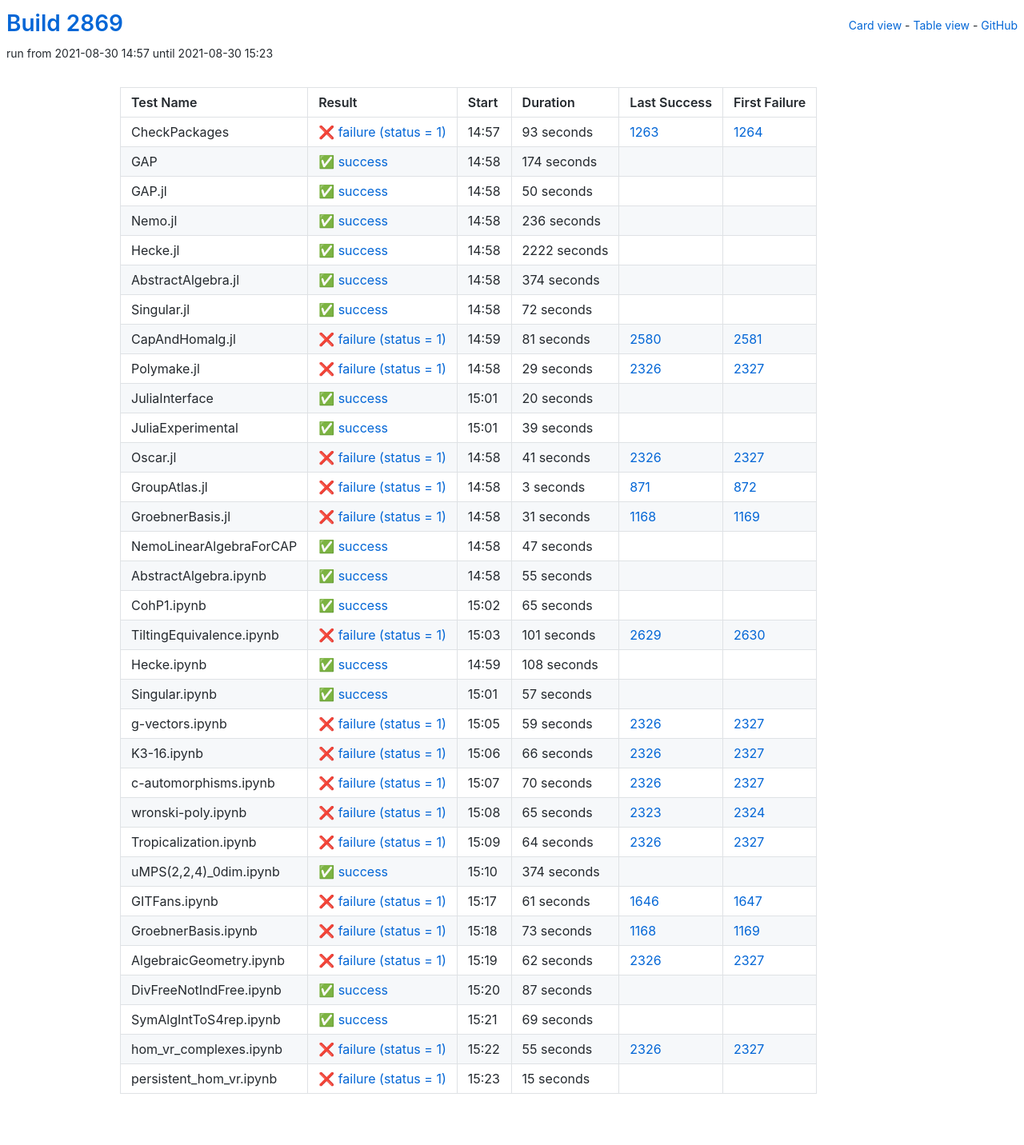
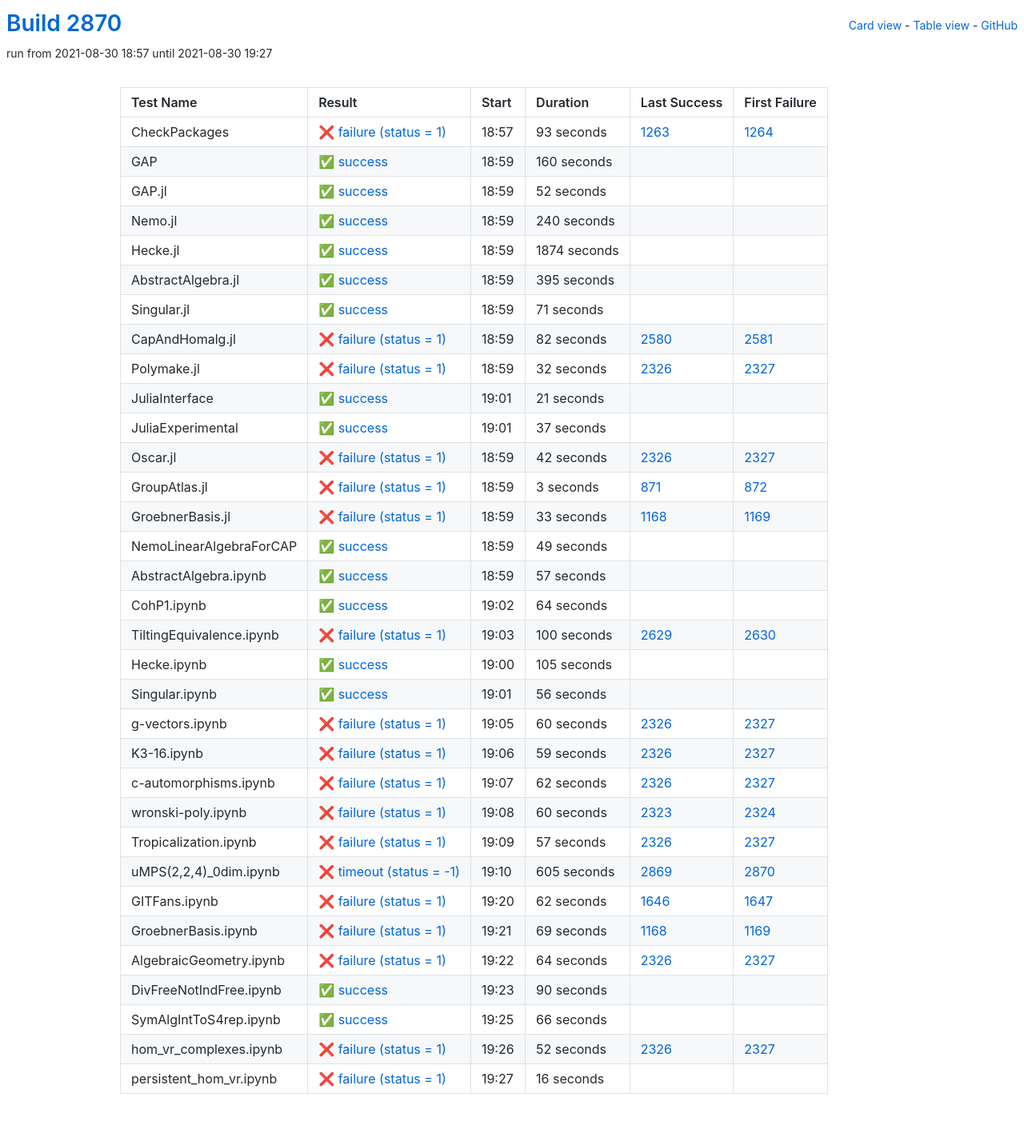
Before and after one commit to oscar-system/oscar-ci-status-stable, a Jekyll site: the page built from table.html, in a window 1280 px wide. Shown: the whole page at 80% size. Built offline with Jekyll 4.4.1, drawn with Linux system fonts in a browser that asks for light colours.

Commit message:
Build #2870

```diff
--- a/_data/ci.yml
+++ b/_data/ci.yml
@@ -1,6 +1,6 @@
 ---
-build: 2869
-build_url: https://oscarci.mathematik.uni-kl.de/job/oscar-stable/2869/
+build: 2870
+build_url: https://oscarci.mathematik.uni-kl.de/job/oscar-stable/2870/
 job: oscar-stable
 organization: oscar-system
 repo: oscar-ci-status-stable
@@ -8,8 +8,8 @@ repourl: https://github.com/oscar-system/oscar-ci-status-stable
 tests:
 - name: CheckPackages
   id: checkpackages
-  log: https://oscarci.mathematik.uni-kl.de/job/oscar-stable/2869/artifact/logs/build-2869/CheckPackages.log
-  start: 2021-08-30 14:57
+  log: https://oscarci.mathematik.uni-kl.de/job/oscar-stable/2870/artifact/logs/build-2870/CheckPackages.log
+  start: 2021-08-30 18:57
   success: false
   exitcode: 1
   status: failure
@@ -20,140 +20,140 @@ tests:
   first_failure_url: https://oscarci.mathematik.uni-kl.de/job/oscar-stable/1264/
 - name: GAP
   id: gap
-  log: https://oscarci.mathematik.uni-kl.de/job/oscar-stable/2869/artifact/logs/build-2869/GAP.log
-  start: 2021-08-30 14:58
+  log: https://oscarci.mathematik.uni-kl.de/job/oscar-stable/2870/artifact/logs/build-2870/GAP.log
+  start: 2021-08-30 18:59
   success: true
   exitcode: 0
   status: success
-  duration: 174
+  duration: 160
   last_success: false
   last_success_url:
   first_failure: false
   first_failure_url:
 - name: GAP.jl
   id: gap-jl
-  log: https://oscarci.mathematik.uni-kl.de/job/oscar-stable/2869/artifact/logs/build-2869/GAP.jl.log
-  start: 2021-08-30 14:58
+  log: https://oscarci.mathematik.uni-kl.de/job/oscar-stable/2870/artifact/logs/build-2870/GAP.jl.log
+  start: 2021-08-30 18:59
   success: true
   exitcode: 0
   status: success
-  duration: 50
+  duration: 52
   last_success: false
   last_success_url:
   first_failure: false
   first_failure_url:
 - name: Nemo.jl
   id: nemo-jl
-  log: https://oscarci.mathematik.uni-kl.de/job/oscar-stable/2869/artifact/logs/build-2869/Nemo.jl.log
-  start: 2021-08-30 14:58
+  log: https://oscarci.mathematik.uni-kl.de/job/oscar-stable/2870/artifact/logs/build-2870/Nemo.jl.log
+  start: 2021-08-30 18:59
   success: true
   exitcode: 0
   status: success
-  duration: 236
+  duration: 240
   last_success: false
   last_success_url:
   first_failure: false
   first_failure_url:
 - name: Hecke.jl
   id: hecke-jl
-  log: https://oscarci.mathematik.uni-kl.de/job/oscar-stable/2869/artifact/logs/build-2869/Hecke.jl.log
-  start: 2021-08-30 14:58
+  log: https://oscarci.mathematik.uni-kl.de/job/oscar-stable/2870/artifact/logs/build-2870/Hecke.jl.log
+  start: 2021-08-30 18:59
   success: true
   exitcode: 0
   status: success
-  duration: 2222
+  duration: 1874
   last_success: false
   last_success_url:
   first_failure: false
   first_failure_url:
 - name: AbstractAlgebra.jl
   id: abstractalgebra-jl
-  log: https://oscarci.mathematik.uni-kl.de/job/oscar-stable/2869/artifact/logs/build-2869/AbstractAlgebra.jl.log
-  start: 2021-08-30 14:58
+  log: https://oscarci.mathematik.uni-kl.de/job/oscar-stable/2870/artifact/logs/build-2870/AbstractAlgebra.jl.log
+  start: 2021-08-30 18:59
   success: true
   exitcode: 0
   status: success
-  duration: 374
+  duration: 395
   last_success: false
   last_success_url:
   first_failure: false
   first_failure_url:
 - name: Singular.jl
   id: singular-jl
-  log: https://oscarci.mathematik.uni-kl.de/job/oscar-stable/2869/artifact/logs/build-2869/Singular.jl.log
-  start: 2021-08-30 14:58
+  log: https://oscarci.mathematik.uni-kl.de/job/oscar-stable/2870/artifact/logs/build-2870/Singular.jl.log
+  start: 2021-08-30 18:59
   success: true
   exitcode: 0
   status: success
-  duration: 72
+  duration: 71
   last_success: false
   last_success_url:
   first_failure: false
   first_failure_url:
 - name: CapAndHomalg.jl
   id: capandhomalg-jl
-  log: https://oscarci.mathematik.uni-kl.de/job/oscar-stable/2869/artifact/logs/build-2869/CapAndHomalg.jl.log
-  start: 2021-08-30 14:59
+  log: https://oscarci.mathematik.uni-kl.de/job/oscar-stable/2870/artifact/logs/build-2870/CapAndHomalg.jl.log
+  start: 2021-08-30 18:59
   success: false
   exitcode: 1
   status: failure
-  duration: 81
+  duration: 82
   last_success: 2580
   last_success_url: https://oscarci.mathematik.uni-kl.de/job/oscar-stable/2580/
   first_failure: 2581
   first_failure_url: https://oscarci.mathematik.uni-kl.de/job/oscar-stable/2581/
 - name: Polymake.jl
   id: polymake-jl
-  log: https://oscarci.mathematik.uni-kl.de/job/oscar-stable/2869/artifact/logs/build-2869/Polymake.jl.log
-  start: 2021-08-30 14:58
+  log: https://oscarci.mathematik.uni-kl.de/job/oscar-stable/2870/artifact/logs/build-2870/Polymake.jl.log
+  start: 2021-08-30 18:59
   success: false
   exitcode: 1
   status: failure
-  duration: 29
+  duration: 32
   last_success: 2326
   last_success_url: https://oscarci.mathematik.uni-kl.de/job/oscar-stable/2326/
   first_failure: 2327
   first_failure_url: https://oscarci.mathematik.uni-kl.de/job/oscar-stable/2327/
 - name: JuliaInterface
   id: juliainterface
-  log: https://oscarci.mathematik.uni-kl.de/job/oscar-stable/2869/artifact/logs/build-2869/JuliaInterface.log
-  start: 2021-08-30 15:01
+  log: https://oscarci.mathematik.uni-kl.de/job/oscar-stable/2870/artifact/logs/build-2870/JuliaInterface.log
+  start: 2021-08-30 19:01
   success: true
   exitcode: 0
   status: success
-  duration: 20
+  duration: 21
   last_success: false
   last_success_url:
   first_failure: false
   first_failure_url:
 - name: JuliaExperimental
   id: juliaexperimental
-  log: https://oscarci.mathematik.uni-kl.de/job/oscar-stable/2869/artifact/logs/build-2869/JuliaExperimental.log
-  start: 2021-08-30 15:01
+  log: https://oscarci.mathematik.uni-kl.de/job/oscar-stable/2870/artifact/logs/build-2870/JuliaExperimental.log
+  start: 2021-08-30 19:01
   success: true
   exitcode: 0
   status: success
-  duration: 39
+  duration: 37
   last_success: false
   last_success_url:
   first_failure: false
   first_failure_url:
 - name: Oscar.jl
   id: oscar-jl
-  log: https://oscarci.mathematik.uni-kl.de/job/oscar-stable/2869/artifact/logs/build-2869/Oscar.jl.log
-  start: 2021-08-30 14:58
+  log: https://oscarci.mathematik.uni-kl.de/job/oscar-stable/2870/artifact/logs/build-2870/Oscar.jl.log
+  start: 2021-08-30 18:59
   success: false
   exitcode: 1
   status: failure
-  duration: 41
+  duration: 42
   last_success: 2326
   last_success_url: https://oscarci.mathematik.uni-kl.de/job/oscar-stable/2326/
   first_failure: 2327
   first_failure_url: https://oscarci.mathematik.uni-kl.de/job/oscar-stable/2327/
 - name: GroupAtlas.jl
   id: groupatlas-jl
-  log: https://oscarci.mathematik.uni-kl.de/job/oscar-stable/2869/artifact/logs/build-2869/GroupAtlas.jl.log
-  start: 2021-08-30 14:58
+  log: https://oscarci.mathematik.uni-kl.de/job/oscar-stable/2870/artifact/logs/build-2870/GroupAtlas.jl.log
+  start: 2021-08-30 18:59
   success: false
   exitcode: 1
   status: failure
@@ -164,80 +164,32 @@ tests:
   first_failure_url: https://oscarci.mathematik.uni-kl.de/job/oscar-stable/872/
 - name: GroebnerBasis.jl
   id: groebnerbasis-jl
-  log: https://oscarci.mathematik.uni-kl.de/job/oscar-stable/2869/artifact/logs/build-2869/GroebnerBasis.jl.log
-  start: 2021-08-30 14:58
+  log: https://oscarci.mathematik.uni-kl.de/job/oscar-stable/2870/artifact/logs/build-2870/GroebnerBasis.jl.log
+  start: 2021-08-30 18:59
   success: false
   exitcode: 1
   status: failure
-  duration: 31
+  duration: 33
   last_success: 1168
   last_success_url: https://oscarci.mathematik.uni-kl.de/job/oscar-stable/1168/
   first_failure: 1169
   first_failure_url: https://oscarci.mathematik.uni-kl.de/job/oscar-stable/1169/
 - name: NemoLinearAlgebraForCAP
   id: nemolinearalgebraforcap
-  log: https://oscarci.mathematik.uni-kl.de/job/oscar-stable/2869/artifact/logs/build-2869/NemoLinearAlgebraForCAP.log
-  start: 2021-08-30 14:58
+  log: https://oscarci.mathematik.uni-kl.de/job/oscar-stable/2870/artifact/logs/build-2870/NemoLinearAlgebraForCAP.log
+  start: 2021-08-30 18:59
   success: true
   exitcode: 0
   status: success
-  duration: 47
+  duration: 49
   last_success: false
   last_success_url:
   first_failure: false
   first_failure_url:
 - name: AbstractAlgebra.ipynb
   id: abstractalgebra-ipynb
-  log: https://oscarci.mathematik.uni-kl.de/job/oscar-stable/2869/artifact/logs/build-2869/AbstractAlgebra.ipynb.log
-  start: 2021-08-30 14:58
-  success: true
-  exitcode: 0
-  status: success
-  duration: 55
-  last_success: false
-  last_success_url:
-  first_failure: false
-  first_failure_url:
-- name: CohP1.ipynb
-  id: cohp1-ipynb
-  log: https://oscarci.mathematik.uni-kl.de/job/oscar-stable/2869/artifact/logs/build-2869/CohP1.ipynb.log
-  start: 2021-08-30 15:02
-  success: true
-  exitcode: 0
-  status: success
-  duration: 65
-  last_success: false
-  last_success_url:
-  first_failure: false
-  first_failure_url:
-- name: TiltingEquivalence.ipynb
-  id: tiltingequivalence-ipynb
-  log: https://oscarci.mathematik.uni-kl.de/job/oscar-stable/2869/artifact/logs/build-2869/TiltingEquivalence.ipynb.log
-  start: 2021-08-30 15:03
-  success: false
-  exitcode: 1
-  status: failure
-  duration: 101
-  last_success: 2629
-  last_success_url: https://oscarci.mathematik.uni-kl.de/job/oscar-stable/2629/
-  first_failure: 2630
-  first_failure_url: https://oscarci.mathematik.uni-kl.de/job/oscar-stable/2630/
-- name: Hecke.ipynb
-  id: hecke-ipynb
-  log: https://oscarci.mathematik.uni-kl.de/job/oscar-stable/2869/artifact/logs/build-2869/Hecke.ipynb.log
-  start: 2021-08-30 14:59
-  success: true
-  exitcode: 0
-  status: success
-  duration: 108
-  last_success: false
-  last_success_url:
-  first_failure: false
-  first_failure_url:
-- name: Singular.ipynb
-  id: singular-ipynb
-  log: https://oscarci.mathematik.uni-kl.de/job/oscar-stable/2869/artifact/logs/build-2869/Singular.ipynb.log
-  start: 2021-08-30 15:01
+  log: https://oscarci.mathematik.uni-kl.de/job/oscar-stable/2870/artifact/logs/build-2870/AbstractAlgebra.ipynb.log
+  start: 2021-08-30 18:59
   success: true
   exitcode: 0
   status: success
@@ -246,10 +198,70 @@ tests:
   last_success_url:
   first_failure: false
   first_failure_url:
+- name: CohP1.ipynb
+  id: cohp1-ipynb
+  log: https://oscarci.mathematik.uni-kl.de/job/oscar-stable/2870/artifact/logs/build-2870/CohP1.ipynb.log
+  start: 2021-08-30 19:02
+  success: true
+  exitcode: 0
+  status: success
+  duration: 64
+  last_success: false
+  last_success_url:
+  first_failure: false
+  first_failure_url:
+- name: TiltingEquivalence.ipynb
+  id: tiltingequivalence-ipynb
+  log: https://oscarci.mathematik.uni-kl.de/job/oscar-stable/2870/artifact/logs/build-2870/TiltingEquivalence.ipynb.log
+  start: 2021-08-30 19:03
+  success: false
+  exitcode: 1
+  status: failure
+  duration: 100
+  last_success: 2629
+  last_success_url: https://oscarci.mathematik.uni-kl.de/job/oscar-stable/2629/
+  first_failure: 2630
+  first_failure_url: https://oscarci.mathematik.uni-kl.de/job/oscar-stable/2630/
+- name: Hecke.ipynb
+  id: hecke-ipynb
+  log: https://oscarci.mathematik.uni-kl.de/job/oscar-stable/2870/artifact/logs/build-2870/Hecke.ipynb.log
+  start: 2021-08-30 19:00
+  success: true
+  exitcode: 0
+  status: success
+  duration: 105
+  last_success: false
+  last_success_url:
+  first_failure: false
+  first_failure_url:
+- name: Singular.ipynb
+  id: singular-ipynb
+  log: https://oscarci.mathematik.uni-kl.de/job/oscar-stable/2870/artifact/logs/build-2870/Singular.ipynb.log
+  start: 2021-08-30 19:01
+  success: true
+  exitcode: 0
+  status: success
+  duration: 56
+  last_success: false
+  last_success_url:
+  first_failure: false
+  first_failure_url:
 - name: g-vectors.ipynb
   id: g-vectors-ipynb
-  log: https://oscarci.mathematik.uni-kl.de/job/oscar-stable/2869/artifact/logs/build-2869/g-vectors.ipynb.log
-  start: 2021-08-30 15:05
+  log: https://oscarci.mathematik.uni-kl.de/job/oscar-stable/2870/artifact/logs/build-2870/g-vectors.ipynb.log
+  start: 2021-08-30 19:05
+  success: false
+  exitcode: 1
+  status: failure
+  duration: 60
+  last_success: 2326
+  last_success_url: https://oscarci.mathematik.uni-kl.de/job/oscar-stable/2326/
+  first_failure: 2327
+  first_failure_url: https://oscarci.mathematik.uni-kl.de/job/oscar-stable/2327/
+- name: K3-16.ipynb
+  id: k3-16-ipynb
+  log: https://oscarci.mathematik.uni-kl.de/job/oscar-stable/2870/artifact/logs/build-2870/K3-16.ipynb.log
+  start: 2021-08-30 19:06
   success: false
   exitcode: 1
   status: failure
@@ -258,46 +270,82 @@ tests:
   last_success_url: https://oscarci.mathematik.uni-kl.de/job/oscar-stable/2326/
   first_failure: 2327
   first_failure_url: https://oscarci.mathematik.uni-kl.de/job/oscar-stable/2327/
-- name: K3-16.ipynb
-  id: k3-16-ipynb
-  log: https://oscarci.mathematik.uni-kl.de/job/oscar-stable/2869/artifact/logs/build-2869/K3-16.ipynb.log
-  start: 2021-08-30 15:06
+- name: c-automorphisms.ipynb
+  id: c-automorphisms-ipynb
+  log: https://oscarci.mathematik.uni-kl.de/job/oscar-stable/2870/artifact/logs/build-2870/c-automorphisms.ipynb.log
+  start: 2021-08-30 19:07
   success: false
   exitcode: 1
   status: failure
-  duration: 66
-  last_success: 2326
-  last_success_url: https://oscarci.mathematik.uni-kl.de/job/oscar-stable/2326/
-  first_failure: 2327
-  first_failure_url: https://oscarci.mathematik.uni-kl.de/job/oscar-stable/2327/
-- name: c-automorphisms.ipynb
-  id: c-automorphisms-ipynb
-  log: https://oscarci.mathematik.uni-kl.de/job/oscar-stable/2869/artifact/logs/build-2869/c-automorphisms.ipynb.log
-  start: 2021-08-30 15:07
-  success: false
-  exitcode: 1
-  status: failure
-  duration: 70
+  duration: 62
   last_success: 2326
   last_success_url: https://oscarci.mathematik.uni-kl.de/job/oscar-stable/2326/
   first_failure: 2327
   first_failure_url: https://oscarci.mathematik.uni-kl.de/job/oscar-stable/2327/
 - name: wronski-poly.ipynb
   id: wronski-poly-ipynb
-  log: https://oscarci.mathematik.uni-kl.de/job/oscar-stable/2869/artifact/logs/build-2869/wronski-poly.ipynb.log
-  start: 2021-08-30 15:08
+  log: https://oscarci.mathematik.uni-kl.de/job/oscar-stable/2870/artifact/logs/build-2870/wronski-poly.ipynb.log
+  start: 2021-08-30 19:08
   success: false
   exitcode: 1
   status: failure
-  duration: 65
+  duration: 60
   last_success: 2323
   last_success_url: https://oscarci.mathematik.uni-kl.de/job/oscar-stable/2323/
   first_failure: 2324
   first_failure_url: https://oscarci.mathematik.uni-kl.de/job/oscar-stable/2324/
 - name: Tropicalization.ipynb
   id: tropicalization-ipynb
-  log: https://oscarci.mathematik.uni-kl.de/job/oscar-stable/2869/artifact/logs/build-2869/Tropicalization.ipynb.log
-  start: 2021-08-30 15:09
+  log: https://oscarci.mathematik.uni-kl.de/job/oscar-stable/2870/artifact/logs/build-2870/Tropicalization.ipynb.log
+  start: 2021-08-30 19:09
+  success: false
+  exitcode: 1
+  status: failure
+  duration: 57
+  last_success: 2326
+  last_success_url: https://oscarci.mathematik.uni-kl.de/job/oscar-stable/2326/
+  first_failure: 2327
+  first_failure_url: https://oscarci.mathematik.uni-kl.de/job/oscar-stable/2327/
+- name: uMPS(2,2,4)_0dim.ipynb
+  id: umps-2-2-4-0dim-ipynb
+  log: https://oscarci.mathematik.uni-kl.de/job/oscar-stable/2870/artifact/logs/build-2870/uMPS-2-2-4-_0dim.ipynb.log
+  start: 2021-08-30 19:10
+  success: false
+  exitcode: -1
+  status: timeout
+  duration: 605
+  last_success: 2869
+  last_success_url: https://oscarci.mathematik.uni-kl.de/job/oscar-stable/2869/
+  first_failure: 2870
+  first_failure_url: https://oscarci.mathematik.uni-kl.de/job/oscar-stable/2870/
+- name: GITFans.ipynb
+  id: gitfans-ipynb
+  log: https://oscarci.mathematik.uni-kl.de/job/oscar-stable/2870/artifact/logs/build-2870/GITFans.ipynb.log
+  start: 2021-08-30 19:20
+  success: false
+  exitcode: 1
+  status: failure
+  duration: 62
+  last_success: 1646
+  last_success_url: https://oscarci.mathematik.uni-kl.de/job/oscar-stable/1646/
+  first_failure: 1647
+  first_failure_url: https://oscarci.mathematik.uni-kl.de/job/oscar-stable/1647/
+- name: GroebnerBasis.ipynb
+  id: groebnerbasis-ipynb
+  log: https://oscarci.mathematik.uni-kl.de/job/oscar-stable/2870/artifact/logs/build-2870/GroebnerBasis.ipynb.log
+  start: 2021-08-30 19:21
+  success: false
+  exitcode: 1
+  status: failure
+  duration: 69
+  last_success: 1168
+  last_success_url: https://oscarci.mathematik.uni-kl.de/job/oscar-stable/1168/
+  first_failure: 1169
+  first_failure_url: https://oscarci.mathematik.uni-kl.de/job/oscar-stable/1169/
+- name: AlgebraicGeometry.ipynb
+  id: algebraicgeometry-ipynb
+  log: https://oscarci.mathematik.uni-kl.de/job/oscar-stable/2870/artifact/logs/build-2870/AlgebraicGeometry.ipynb.log
+  start: 2021-08-30 19:22
   success: false
   exitcode: 1
   status: failure
@@ -306,98 +354,50 @@ tests:
   last_success_url: https://oscarci.mathematik.uni-kl.de/job/oscar-stable/2326/
   first_failure: 2327
   first_failure_url: https://oscarci.mathematik.uni-kl.de/job/oscar-stable/2327/
-- name: uMPS(2,2,4)_0dim.ipynb
-  id: umps-2-2-4-0dim-ipynb
-  log: https://oscarci.mathematik.uni-kl.de/job/oscar-stable/2869/artifact/logs/build-2869/uMPS-2-2-4-_0dim.ipynb.log
-  start: 2021-08-30 15:10
+- name: DivFreeNotIndFree.ipynb
+  id: divfreenotindfree-ipynb
+  log: https://oscarci.mathematik.uni-kl.de/job/oscar-stable/2870/artifact/logs/build-2870/DivFreeNotIndFree.ipynb.log
+  start: 2021-08-30 19:23
   success: true
   exitcode: 0
   status: success
-  duration: 374
-  last_success: false
-  last_success_url:
-  first_failure: false
-  first_failure_url:
-- name: GITFans.ipynb
-  id: gitfans-ipynb
-  log: https://oscarci.mathematik.uni-kl.de/job/oscar-stable/2869/artifact/logs/build-2869/GITFans.ipynb.log
-  start: 2021-08-30 15:17
-  success: false
-  exitcode: 1
-  status: failure
-  duration: 61
-  last_success: 1646
-  last_success_url: https://oscarci.mathematik.uni-kl.de/job/oscar-stable/1646/
-  first_failure: 1647
-  first_failure_url: https://oscarci.mathematik.uni-kl.de/job/oscar-stable/1647/
-- name: GroebnerBasis.ipynb
-  id: groebnerbasis-ipynb
-  log: https://oscarci.mathematik.uni-kl.de/job/oscar-stable/2869/artifact/logs/build-2869/GroebnerBasis.ipynb.log
-  start: 2021-08-30 15:18
-  success: false
-  exitcode: 1
-  status: failure
-  duration: 73
-  last_success: 1168
-  last_success_url: https://oscarci.mathematik.uni-kl.de/job/oscar-stable/1168/
-  first_failure: 1169
-  first_failure_url: https://oscarci.mathematik.uni-kl.de/job/oscar-stable/1169/
-- name: AlgebraicGeometry.ipynb
-  id: algebraicgeometry-ipynb
-  log: https://oscarci.mathematik.uni-kl.de/job/oscar-stable/2869/artifact/logs/build-2869/AlgebraicGeometry.ipynb.log
-  start: 2021-08-30 15:19
-  success: false
-  exitcode: 1
-  status: failure
-  duration: 62
-  last_success: 2326
-  last_success_url: https://oscarci.mathematik.uni-kl.de/job/oscar-stable/2326/
-  first_failure: 2327
-  first_failure_url: https://oscarci.mathematik.uni-kl.de/job/oscar-stable/2327/
-- name: DivFreeNotIndFree.ipynb
-  id: divfreenotindfree-ipynb
-  log: https://oscarci.mathematik.uni-kl.de/job/oscar-stable/2869/artifact/logs/build-2869/DivFreeNotIndFree.ipynb.log
-  start: 2021-08-30 15:20
-  success: true
-  exitcode: 0
-  status: success
-  duration: 87
+  duration: 90
   last_success: false
   last_success_url:
   first_failure: false
   first_failure_url:
 - name: SymAlgIntToS4rep.ipynb
   id: symalginttos4rep-ipynb
-  log: https://oscarci.mathematik.uni-kl.de/job/oscar-stable/2869/artifact/logs/build-2869/SymAlgIntToS4rep.ipynb.log
-  start: 2021-08-30 15:21
+  log: https://oscarci.mathematik.uni-kl.de/job/oscar-stable/2870/artifact/logs/build-2870/SymAlgIntToS4rep.ipynb.log
+  start: 2021-08-30 19:25
   success: true
   exitcode: 0
   status: success
-  duration: 69
+  duration: 66
   last_success: false
   last_success_url:
   first_failure: false
   first_failure_url:
 - name: hom_vr_complexes.ipynb
   id: hom-vr-complexes-ipynb
-  log: https://oscarci.mathematik.uni-kl.de/job/oscar-stable/2869/artifact/logs/build-2869/hom_vr_complexes.ipynb.log
-  start: 2021-08-30 15:22
+  log: https://oscarci.mathematik.uni-kl.de/job/oscar-stable/2870/artifact/logs/build-2870/hom_vr_complexes.ipynb.log
+  start: 2021-08-30 19:26
   success: false
   exitcode: 1
   status: failure
-  duration: 55
+  duration: 52
   last_success: 2326
   last_success_url: https://oscarci.mathematik.uni-kl.de/job/oscar-stable/2326/
   first_failure: 2327
   first_failure_url: https://oscarci.mathematik.uni-kl.de/job/oscar-stable/2327/
 - name: persistent_hom_vr.ipynb
   id: persistent-hom-vr-ipynb
-  log: https://oscarci.mathematik.uni-kl.de/job/oscar-stable/2869/artifact/logs/build-2869/persistent_hom_vr.ipynb.log
-  start: 2021-08-30 15:23
+  log: https://oscarci.mathematik.uni-kl.de/job/oscar-stable/2870/artifact/logs/build-2870/persistent_hom_vr.ipynb.log
+  start: 2021-08-30 19:27
   success: false
   exitcode: 1
   status: failure
-  duration: 15
+  duration: 16
   last_success: false
   last_success_url:
   first_failure: false
```
Also changed, not shown: README.md.
